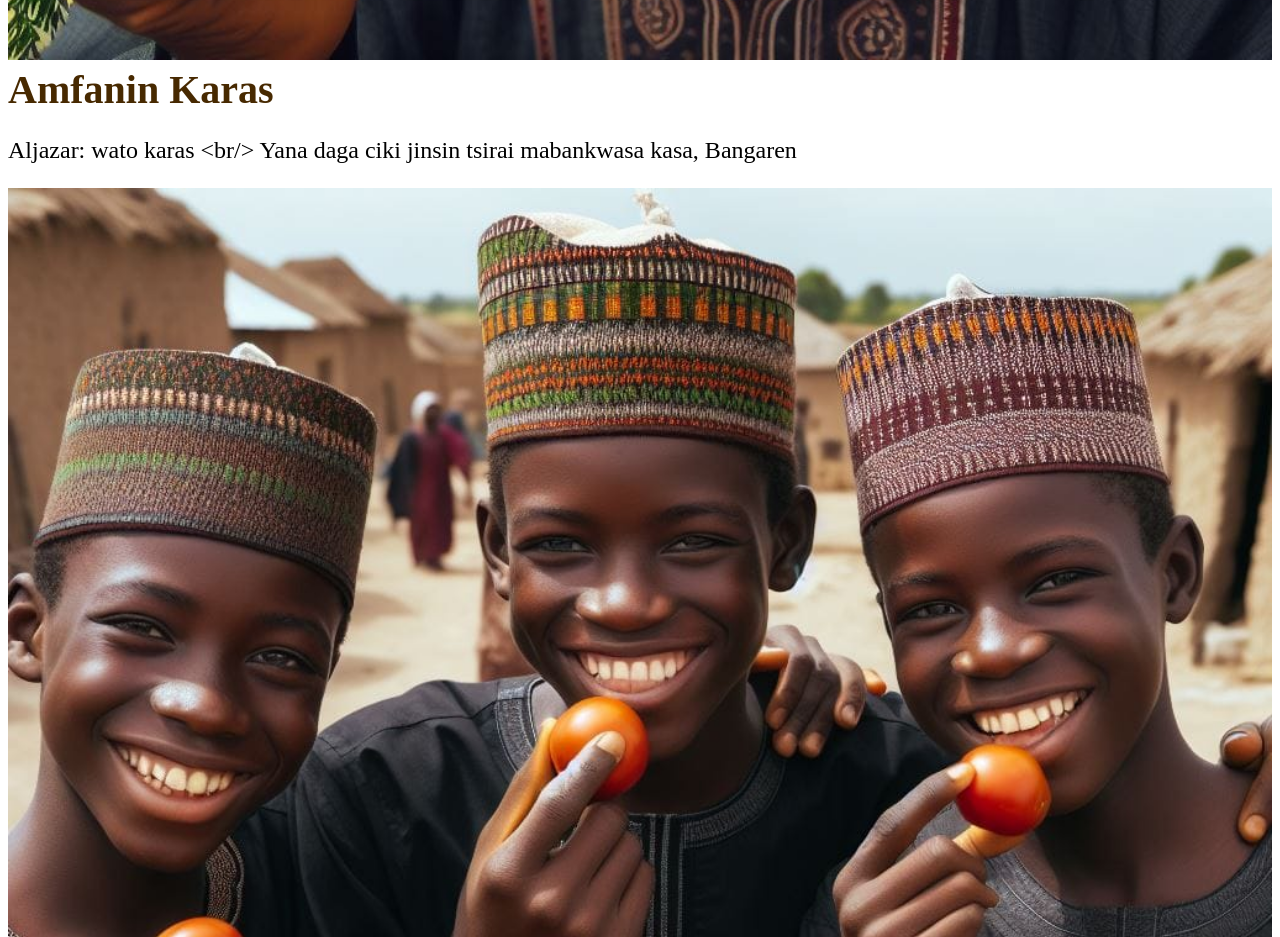
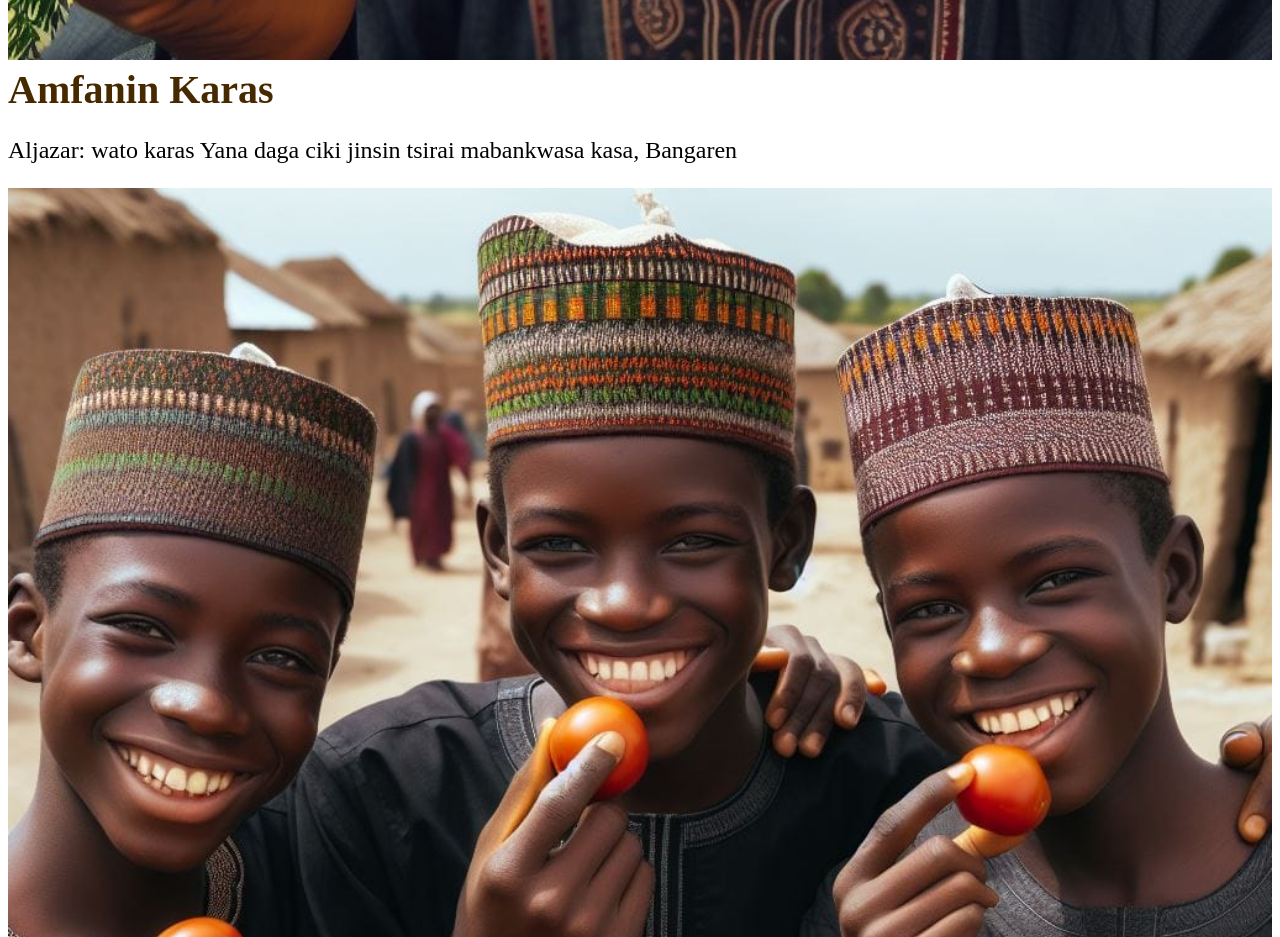
Before and after one commit to abdullahscontrol/Up2down, a React (Vite) app: page / in a window 1280 px wide. Shown: the part 1300-2237 px from the top of the page. Built offline with nearby package versions, Linux system fonts and the light colour scheme.

Commit message:
Update Home.jsx

```diff
--- a/src/components/Home.jsx
+++ b/src/components/Home.jsx
@@ -2,7 +2,7 @@ const courseData = [
     {
         image: "006-img.jpg",
         title: "Amfanin Karas",
-        article: "Aljazar: wato karas <br/> Yana daga ciki jinsin tsirai mabankwasa kasa, Bangaren  "
+        article: "Aljazar: wato karas \n Yana daga ciki jinsin tsirai mabankwasa kasa, Bangaren  "
     },
         {
         image: "001-img.jpg",
```
